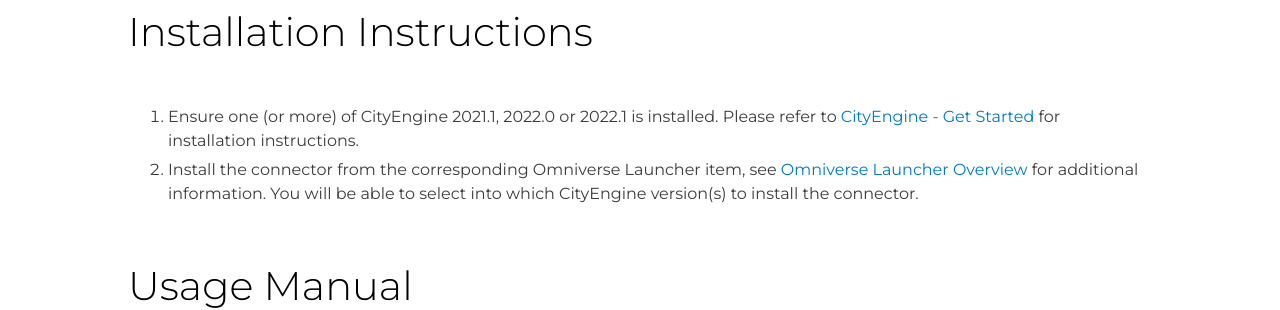
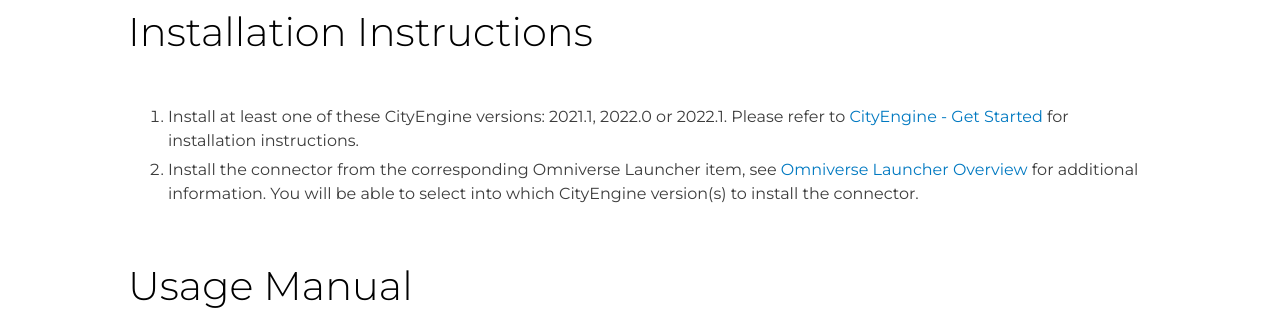
Before and after one commit to Esri/cityengine, a Jekyll site: the page built from documentation/omniverse/index.md, in a window 1280 px wide and 900 px high, scrolled down 1846 px. Shown: the part 153-463 px from the top of the window. Built offline with Jekyll 4.4.1, drawn with Linux system fonts in a browser that asks for light colours.

Commit message:
Review: improved ov doc

```diff
--- a/documentation/omniverse/index.md
+++ b/documentation/omniverse/index.md
@@ -16,7 +16,7 @@
 
 ## Installation Instructions
 
-1. Ensure one (or more) of CityEngine 2021.1, 2022.0 or 2022.1 is installed. Please refer to [CityEngine - Get Started](https://doc.arcgis.com/en/cityengine/2022.0/get-started/cityengine-get-started.htm) for installation instructions.
+1. Install at least one of these CityEngine versions: 2021.1, 2022.0 or 2022.1. Please refer to [CityEngine - Get Started](https://doc.arcgis.com/en/cityengine/2022.0/get-started/cityengine-get-started.htm) for installation instructions.
 1. Install the connector from the corresponding Omniverse Launcher item, see [Omniverse Launcher Overview](https://docs.omniverse.nvidia.com/prod_launcher/prod_launcher/overview.html) for additional information. You will be able to select into which CityEngine version(s) to install the connector.
 
 ## Usage Manual
```
